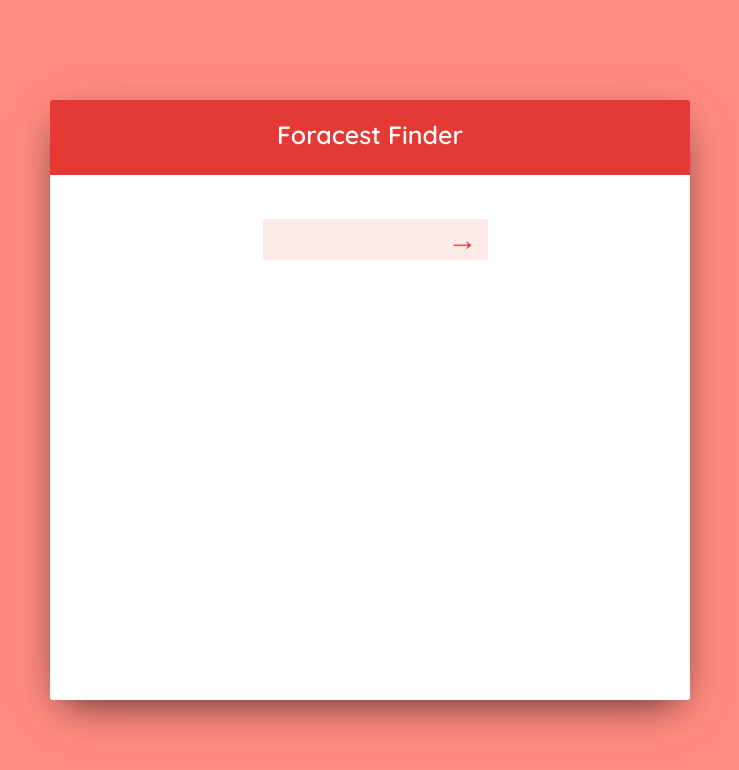
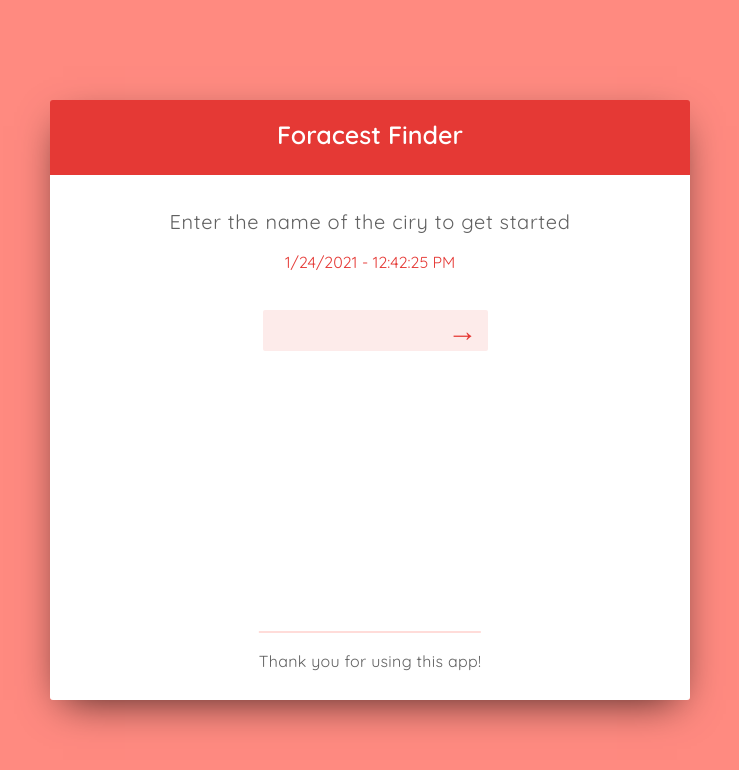
Before and after one commit to DianaSicevaia/React-weather-app, a React (Create React App) app: page / in a window 1280 px wide. Shown: the top 770 px of the page, without its empty margins (270-1009 px from the left). Built offline with nearby package versions, Linux system fonts and the light colour scheme.

Commit message:
added a few components

```diff
--- /dev/null
+++ b/src/components/DateTime.js
@@ -0,0 +1,12 @@
+import React from "react"
+
+const DateTime = () => {
+    const date = new Date()
+    return (
+        <div className="date-time">
+            {`${date.toLocaleDateString()} - ${date.toLocaleTimeString()}`}
+        </div>
+    )
+}
+
+export default DateTime
--- /dev/null
+++ b/src/components/Error.js
@@ -0,0 +1,8 @@
+import React from "react"
+
+const Error =({error}) => (
+    <div className="error">{error}</div>
+
+)
+
+export default Error
--- /dev/null
+++ b/src/components/Footer.js
@@ -0,0 +1,10 @@
+import React from "react"
+
+const Footer =() => (
+    <div className="footer">
+        <p>Thank you for using this app!</p>
+    </div>
+
+)
+
+export default Footer
--- a/src/components/Main.js
+++ b/src/components/Main.js
@@ -4,14 +4,18 @@ import axios from "axios"
 import Context from "../Context"
 
 import Header from "./Header"
+import Tagline from "./Tagline"
 import Content from "./Content"
 import WeatherSearch from "./WeatherSearch"
 import WeatherData from "./WeatherData"
-
+import DateTime from "./DateTime"
+import Error from "./Error"
+import Footer from "./Footer"
 
 const Main = () => {
     const[weather, setWeather] = useState()
     const [city, setCity] = useState()
+    const[error, setError] = useState()
 
     const api_call = async e => {
         // e is the event in JS. This e.preventDefault()
@@ -19,6 +23,7 @@ const Main = () => {
         e.preventDefault()
 
         const location = e.target.elements.location.value
+        if (!location) return setError("Please enter the name of the city."), setWeather(null)
         const API_KEY = "855195a766925822099e1656ec8594e0"
         const url = `https://api.openweathermap.org/data/2.5/weather?q=${location}&appid=${API_KEY}&units=metric`
         const request = axios.get(url)
@@ -26,6 +31,7 @@ const Main = () => {
 
         setWeather(response.data.main)
         setCity(response.data.name)
+        setError(null)
     }
 
   weather && console.log(weather)
@@ -35,10 +41,14 @@ const Main = () => {
         <div className="main">
             <Header/>
             <Content>
-              <Context.Provider value={{ api_call, weather, city }}>
+                <Tagline/>
+                <DateTime/>
+              <Context.Provider value={{ api_call, weather, city, error }}>
               <WeatherSearch/>
                 { weather && <WeatherData/>}
+                { error && <Error error={error}/>}
               </Context.Provider>
+              <Footer/>
             </Content>
         </div>
     )
--- /dev/null
+++ b/src/components/Tagline.js
@@ -0,0 +1,10 @@
+import React from "react"
+
+const Tagline =() => (
+    <div className="tagline">
+        <p>Enter the name of the ciry to get started</p>
+    </div>
+
+)
+
+export default Tagline
```
